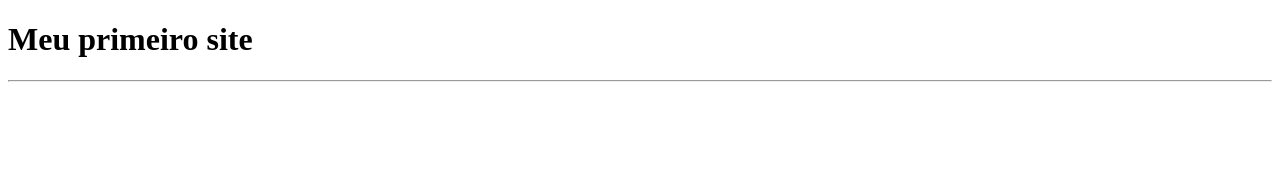
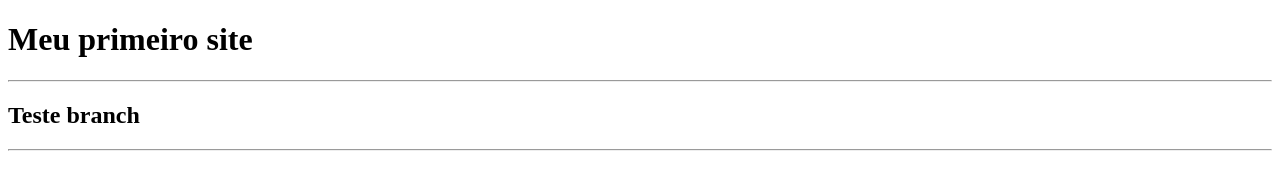
Before and after one commit to vinihdc/neyapp, a plain HTML site: page index.html in a window 1280 px wide. Drawn offline with Linux system fonts and the light colour scheme.

Commit message:
commit develop

```diff
--- a/index.html
+++ b/index.html
@@ -8,5 +8,7 @@
 <body>
     <h1>Meu primeiro site</h1>
     <hr>
+    <h2>Teste branch</h2>
+    <hr>
 </body>
 </html>
```
